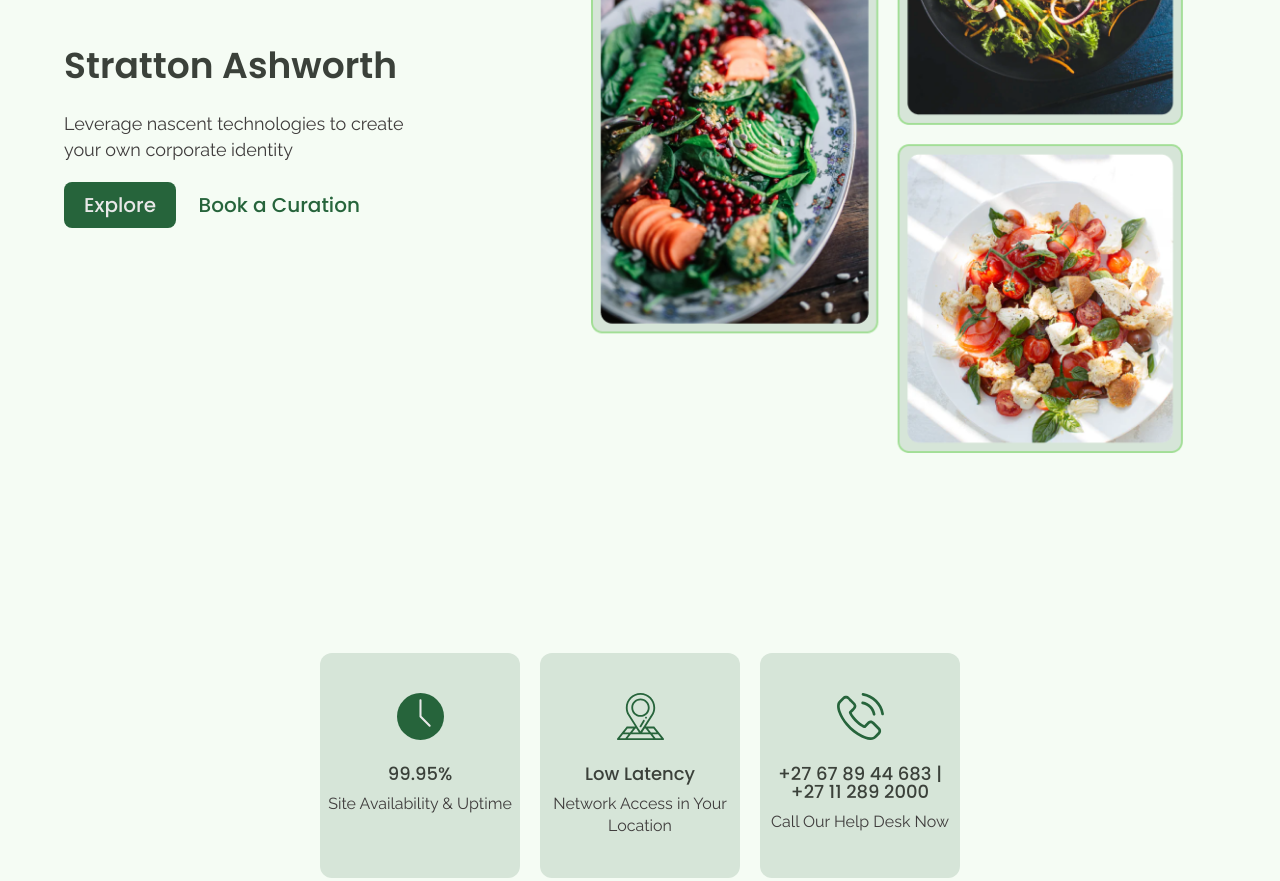
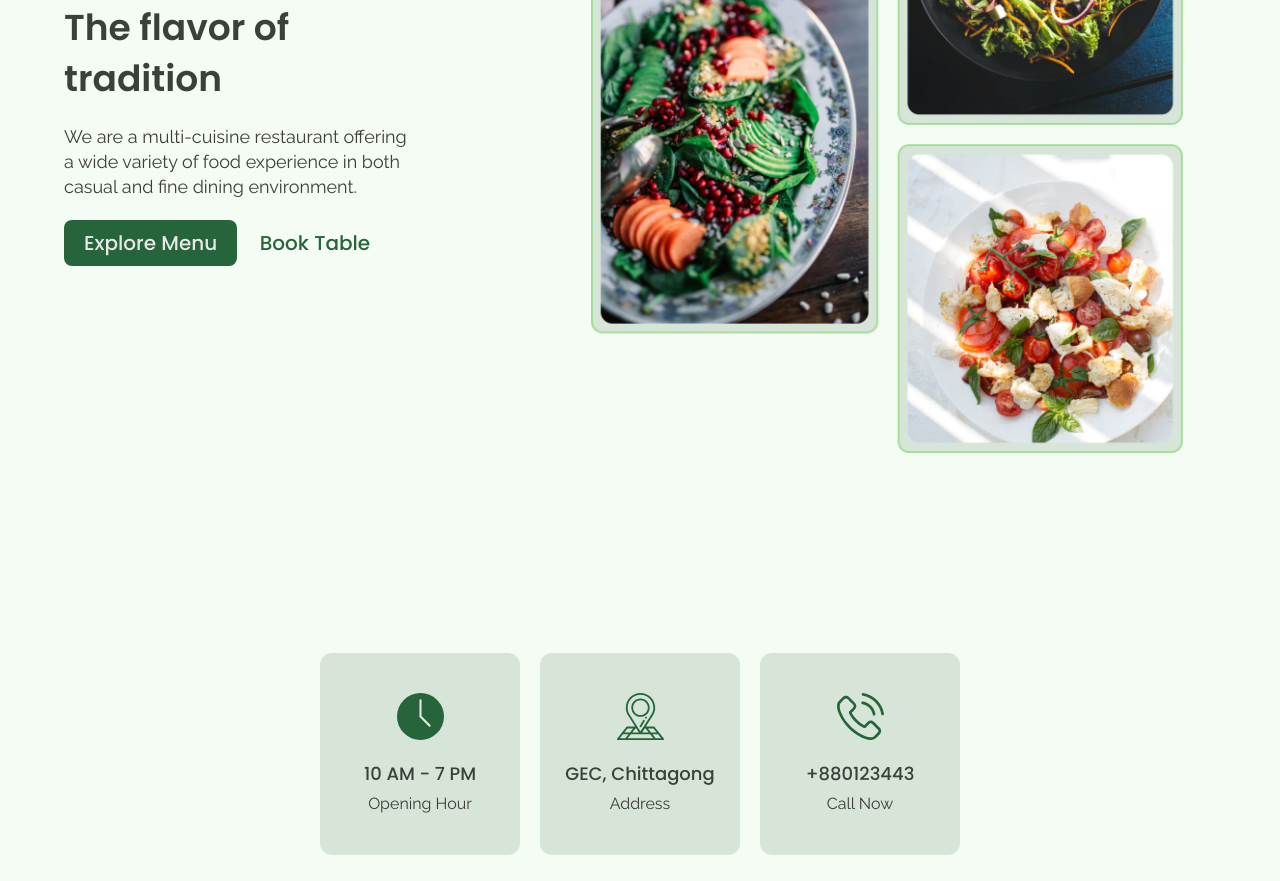
Before and after one commit to StarboySupernova/culinary, a plain HTML site: page index.html in a window 1280 px wide. Shown: the part 370-1251 px from the top of the page. Drawn offline with nearby package versions, Linux system fonts and the light colour scheme.

Commit message:
stratton changes removed

```diff
--- a/index.html
+++ b/index.html
@@ -6,7 +6,7 @@
   <meta http-equiv="X-UA-Compatible" content="IE=edge">
   <meta name="viewport" content="width=device-width, initial-scale=1.0">
   <link rel="shortcut icon" href="./images/favicon.ico" type="image/x-icon">
-  <title>Stratton Ashworth Software</title>
+  <title>Shaif's Cuisine</title>
   <link rel="stylesheet" href="./reset.css">
   <link rel="stylesheet" href="./globalStyles.css">
   <link rel="stylesheet" href="./components.css">
@@ -22,7 +22,7 @@
     <div class="container">
       <div class="nav__wrapper">
         <a href="./index.html" class="logo">
-          <img src="./images/logo.svg" alt="stratton ashworth">
+          <img src="./images/logo.svg" alt="shaif's cuisine">
         </a>
         <nav>
           <div class="nav__icon">
@@ -65,13 +65,15 @@
         <div class="hero__left" data-aos="fade-left">
           <div class="hero__left__wrapper">
 
-            <h1 class="hero__heading">Stratton Ashworth</h1>
+            <h1 class="hero__heading">The flavor of tradition</h1>
             <p class="hero__info">
-              Leverage nascent technologies to create your own corporate identity
+              We are a multi-cuisine restaurant offering a wide variety of food experience in both casual and fine
+              dining
+              environment.
             </p>
             <div class="button__wrapper">
-              <a href="./menu.html" class="btn primary-btn">Explore</a>
-              <a href="./booking.html" class="btn">Book a Curation</a>
+              <a href="./menu.html" class="btn primary-btn">Explore Menu</a>
+              <a href="./booking.html" class="btn">Book Table</a>
             </div>
           </div>
         </div>
@@ -93,10 +95,10 @@
             <img src="./images/wall-clock-icon.svg" alt="clock icon">
           </div>
           <h3 class="storeInfo__title">
-            99.95%
+            10 AM - 7 PM
           </h3>
           <p class="storeInfo__text">
-            Site Availability & Uptime
+            Opening Hour
           </p>
         </div>
         <div class="storeInfo__item">
@@ -104,10 +106,10 @@
             <img src="./images/address-icon.svg" alt="clock icon">
           </div>
           <h3 class="storeInfo__title">
-            Low Latency
+            GEC, Chittagong
           </h3>
           <p class="storeInfo__text">
-            Network Access in Your Location
+            Address
           </p>
         </div>
         <div class="storeInfo__item">
@@ -115,10 +117,10 @@
             <img src="./images/phone-icon.svg" alt="clock icon">
           </div>
           <h3 class="storeInfo__title">
-            +27 67 89 44 683 | +27 11 289 2000
+            +880123443
           </h3>
           <p class="storeInfo__text">
-            Call Our Help Desk Now
+            Call Now
           </p>
         </div>
       </div>
@@ -135,7 +137,7 @@
               <img src="./images/food-3.png" alt="food img">
             </div>
             <h2 class="ourSpecials__item__title">
-
+              Sweet Potato Fries Bowl
             </h2>
             <h3 class="ourSpecials__item__price">
               $18
```
